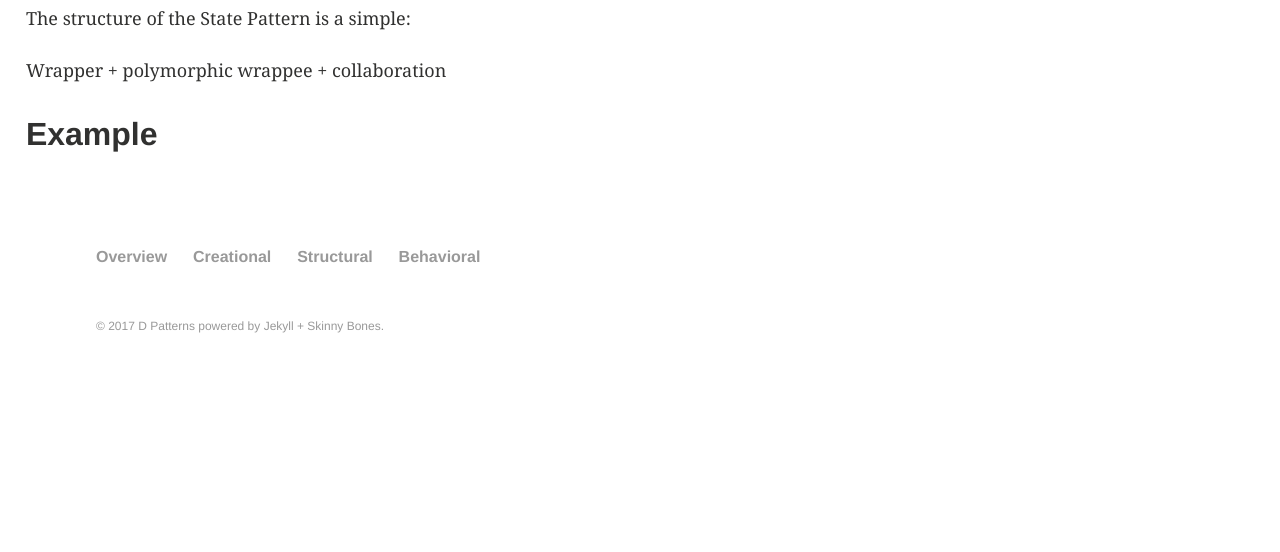
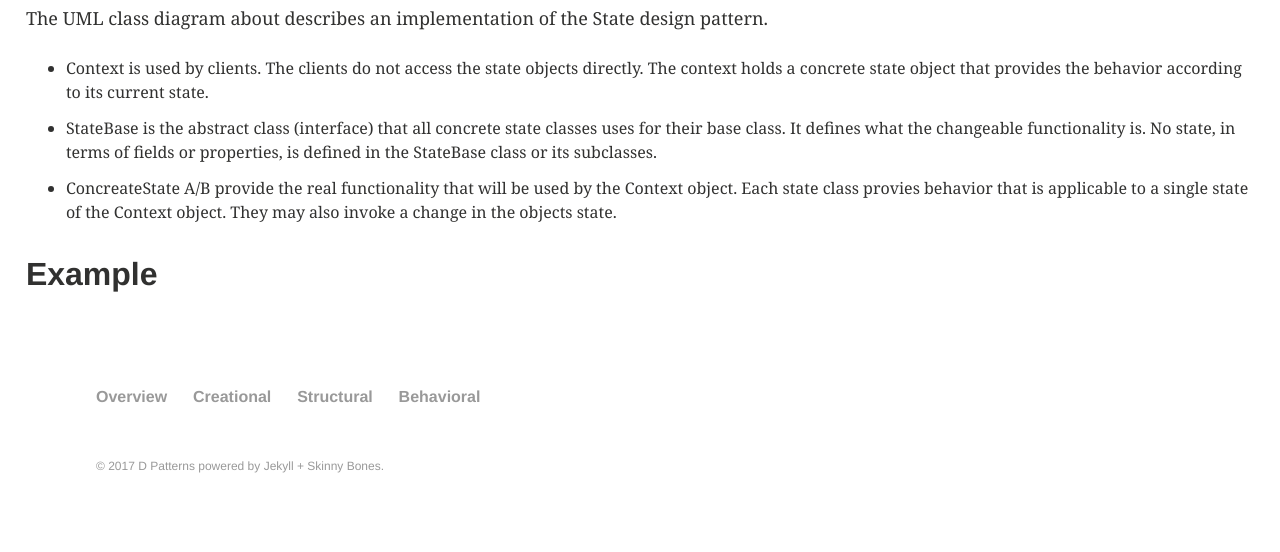
Before and after one commit to 2joephillips/DPatterns, a Jekyll site: the page built from _posts/behavioral/2017-01-05-state.md, in a window 1280 px wide. Shown: the part 863-1415 px from the top of the page. Built offline with Jekyll 4.4.1, drawn with Linux system fonts in a browser that asks for light colours; before the commit the page ends 1275 px from its top, so only the background shows below that.

Commit message:
State Pattern - structure

```diff
--- a/_posts/behavioral/2017-01-05-state.md
+++ b/_posts/behavioral/2017-01-05-state.md
@@ -25,12 +25,9 @@ portion of an object's behavior is a function of its state, and the object must
 
 ![State Pattern Structure](https://upload.wikimedia.org/wikipedia/commons/thumb/e/e8/State_Design_Pattern_UML_Class_Diagram.svg/470px-State_Design_Pattern_UML_Class_Diagram.svg.png)
 
-The structure of the State Pattern is a simple:
-
-  Wrapper + polymorphic wrappee + collaboration
-
-
-
-
+The UML class diagram about describes an implementation of the State design pattern.
+* Context is used by clients. The clients do not access the state objects directly. The context holds a concrete state object that provides the behavior according to its current state.
+* StateBase is the abstract class (interface) that all concrete state classes uses for their base class. It defines what the changeable functionality is. No state, in terms of fields or properties, is defined in the StateBase class or its subclasses.
+* ConcreateState A/B provide the real functionality that will be used by the Context object. Each state class provies behavior that is applicable to a single state of the Context object. They may also invoke a change in the objects state.
 
 ## Example
```
